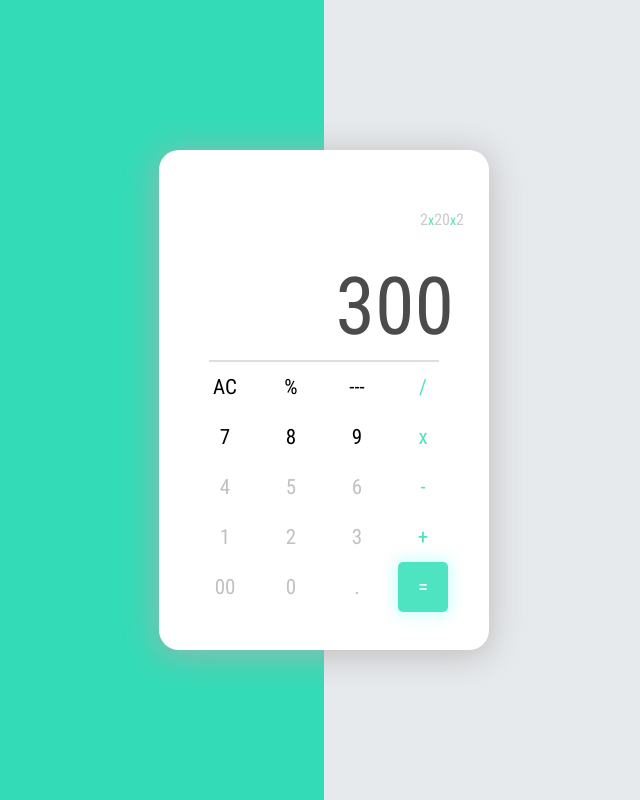
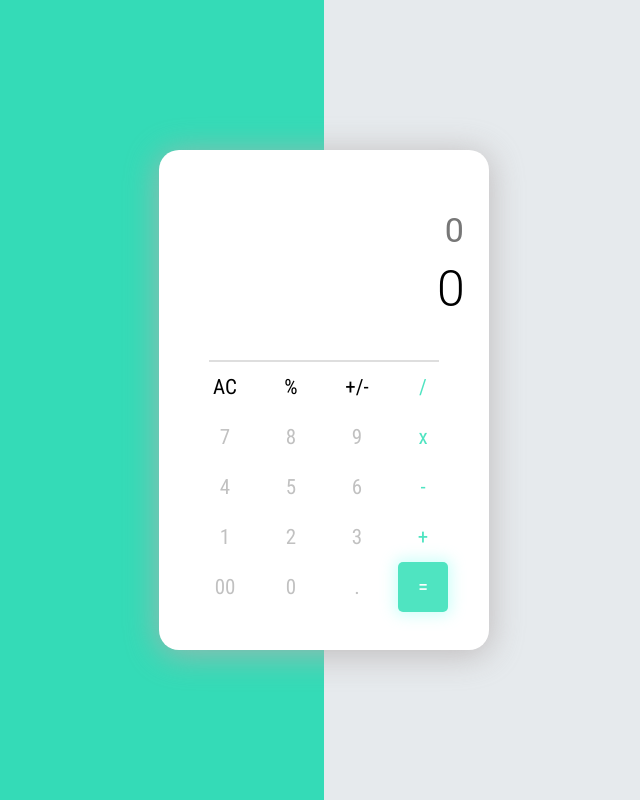
Before and after one commit to Mayra234/vanilla-js-calculator, a React app: page / in a window 1280 px wide. Shown: the whole page, without its empty margins (316-956 px from the left). Built offline with nearby package versions, Linux system fonts and the light colour scheme.

Commit message:
funcionalidad de la calculadora

```diff
--- a/package.json
+++ b/package.json
@@ -36,9 +36,11 @@
     "@fortawesome/free-regular-svg-icons": "^6.1.2",
     "@fortawesome/free-solid-svg-icons": "^6.1.2",
     "@fortawesome/react-fontawesome": "^0.1.18",
+    "@kennethormandy/react-fittext": "^0.6.0",
     "@mui/icons-material": "^7.2.0",
     "@mui/material": "^7.2.0",
     "i": "^0.3.7",
+    "mathjs": "^14.5.3",
     "npm": "^8.17.0",
     "react": "^18.2.0",
     "react-dom": "^18.2.0",
--- a/src/pages/Calculator/index.css
+++ b/src/pages/Calculator/index.css
@@ -17,6 +17,9 @@
 
 .number {
   color: #cacaca;
+  overflow-x: auto;
+  white-space: nowrap;
+  text-align: right;
 }
 
 .operation-symbol {
--- a/src/pages/Calculator/index.jsx
+++ b/src/pages/Calculator/index.jsx
@@ -1,47 +1,155 @@
-import React, { useEffect, useState } from 'react';
+import React, { useState } from 'react';
 import './index.css';
 import { Separator } from '../../components/Separator';
 import { Button } from '../../components/Button';
-import { Box } from '@mui/material';
+import { Box, Typography } from '@mui/material';
+import { evaluate } from 'mathjs';
 
 export const Calculator = () => {
-  const [resultado, setResultado] = useState('');
+  const [expression, setExpression] = useState('');
+  const [result, setResult] = useState('');
+  const [lastPressedEquals, setLastPressedEquals] = useState(false);
 
-  const handleClick = (valor) => {
-    setResultado((prev) => prev + valor);
+  const operators = ['+', '-', 'x', '/'];
+
+  const handleClick = (value) => {
+    setExpression((prev) => {
+      const lastChar = prev.slice(-1);
+      const isOperator = operators.includes(value);
+      const lastIsOperator = operators.includes(lastChar);
+
+      // Evitar iniciar con operador excepto -
+      if (prev === '' && isOperator && value !== '-') {
+        return '';
+      }
+
+      // Reemplazo de operador sobre operador
+      if (lastIsOperator && isOperator) {
+        return prev.slice(0, -1) + value;
+      }
+
+      // Continuar después de =
+      if (lastPressedEquals) {
+        setLastPressedEquals(false);
+        if (isOperator) {
+          return result + value;
+        } else {
+          setResult('');
+          return value;
+        }
+      }
+
+      if (value === '.') {
+        const lastNumber = prev.split(/[-+x/]/).pop();
+        if (lastNumber.includes('.')) {
+          return prev; // ignora si ya tiene punto
+        }
+      }
+
+      return prev + value;
+    });
+  };
+
+  const handleClear = () => {
+    setExpression('');
+    setResult('');
+    setLastPressedEquals(false);
+  };
+
+  const handleEvaluate = () => {
+    try {
+      const expressionToEval = expression.replace(/x/g, '*'); // 👈 aquí está la clave
+      const evalResult = evaluate(expressionToEval).toString();
+      setResult(evalResult);
+      setLastPressedEquals(true);
+    } catch {
+      setResult('Error');
+      setLastPressedEquals(false);
+    }
+  };
+
+  const handleToggleSign = () => {
+    setExpression((prev) => {
+      const regex = /(-?\d+\.?\d*)$/;
+      const match = prev.match(regex);
+
+      if (match) {
+        const number = match[0];
+        const toggled = number.startsWith('-') ? number.slice(1) : '-' + number;
+        return prev.slice(0, match.index) + toggled;
+      }
+
+      return prev;
+    });
+  };
+
+  const handlePercent = () => {
+    setExpression((prev) => {
+      const regex = /(-?\d+\.?\d*)$/; // captura último número
+      const match = prev.match(regex);
+
+      if (match) {
+        const number = parseFloat(match[0]);
+        const percent = (number / 100).toString();
+        return prev.slice(0, match.index) + percent;
+      }
+
+      return prev; // Si no hay número, no hace nada
+    });
   };
   return (
     <div id="calculator">
       <div className="screen">
         <Box id="result">
-          <span className="number">2</span>
-          <span className="operation-symbol">x</span>
-          <span className="number">20</span>
-          <span className="operation-symbol">x</span>
-          <span className="number">2</span>
-          {resultado}
+          <Typography
+            sx={{
+              width: '100%',
+              textAlign: 'right',
+              overflow: 'hidden',
+              whiteSpace: 'nowrap',
+              textOverflow: 'ellipsis',
+              color: '#777',
+            }}
+            variant="h4"
+          >
+            {expression || '0'}
+          </Typography>
         </Box>
-        <div className="operation-result">300</div>
+        <Typography
+          sx={{
+            width: '100%',
+            textAlign: 'right',
+            overflow: 'hidden',
+            whiteSpace: 'nowrap',
+            textOverflow: 'ellipsis',
+            fontSize:
+              (result || expression).length > 20
+                ? '16px'
+                : (result || expression).length > 10
+                ? '20px'
+                : '50px',
+          }}
+          variant="h1"
+        >
+          {result || '0'}
+        </Typography>
       </div>
       <Separator />
       <div className="keyboard">
-        <Button
-          onClick={() => handleClick('')}
-          className="button logical-operator"
-        >
+        <Button onClick={handleClear} className="button logical-operator">
           AC
         </Button>
         <Button
-          onClick={() => handleClick('%')}
+          onClick={() => handlePercent()}
           className="button logical-operator"
         >
           %
         </Button>
         <Button
-          onClick={() => handleClick('')}
+          onClick={() => handleToggleSign()}
           className="button logical-operator"
         >
-          ---
+          +/-
         </Button>
         <Button
           onClick={() => handleClick('/')}
@@ -51,19 +159,19 @@ export const Calculator = () => {
         </Button>
         <Button
           onClick={() => handleClick('7')}
-          className="button logical-operator"
+          className="button numeric-keyboard"
         >
           7
         </Button>
         <Button
           onClick={() => handleClick('8')}
-          className="button logical-operator"
+          className="button numeric-keyboard"
         >
           8
         </Button>
         <Button
           onClick={() => handleClick('9')}
-          className="button logical-operator"
+          className="button numeric-keyboard"
         >
           9
         </Button>
@@ -139,7 +247,7 @@ export const Calculator = () => {
         >
           .
         </Button>
-        <Button onClick={() => handleClick('')} className="button equal-key">
+        <Button onClick={handleEvaluate} className="button equal-key">
           =
         </Button>
       </div>
```
Also changed, not shown: 1 other file (tests, documents, lock files or other folders).
